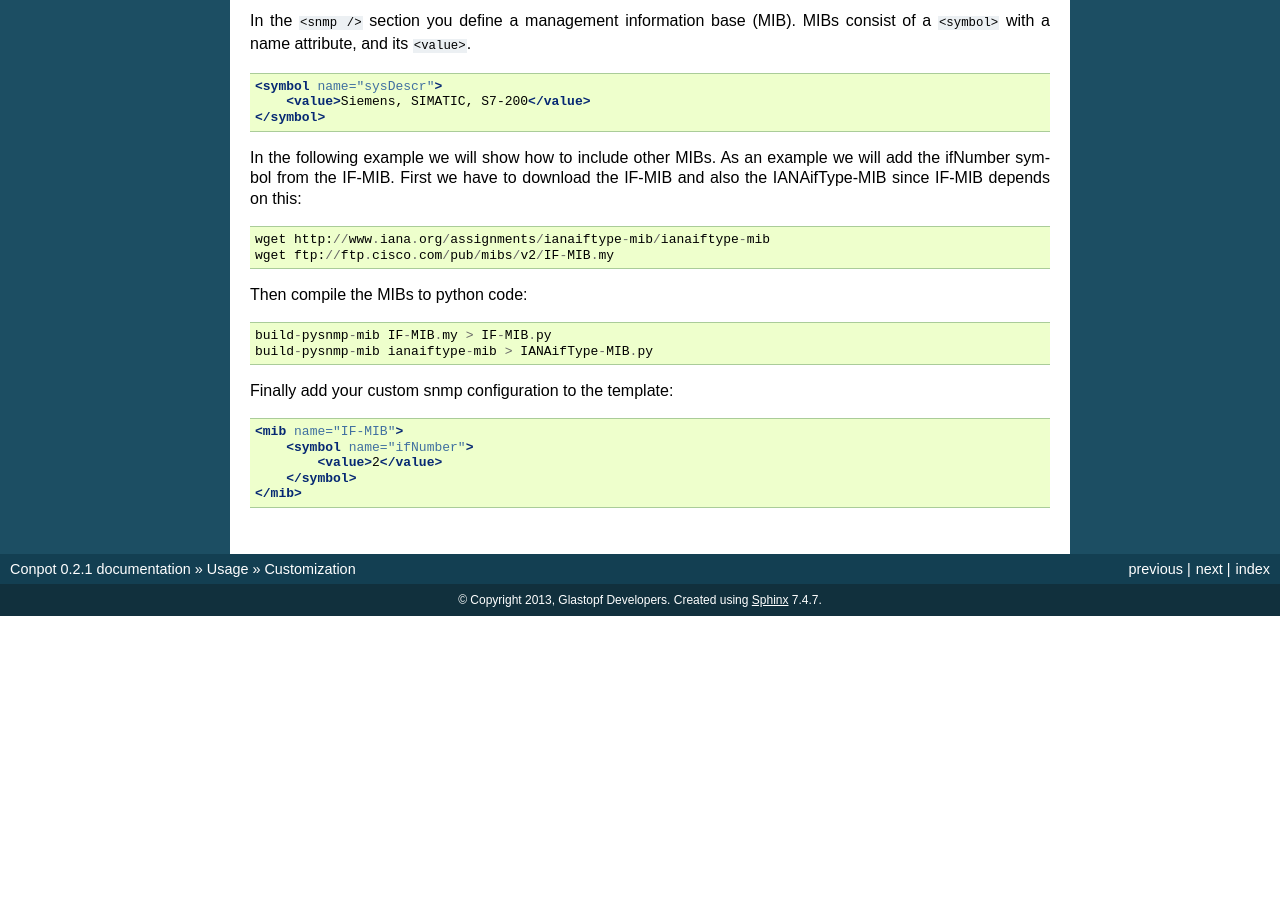
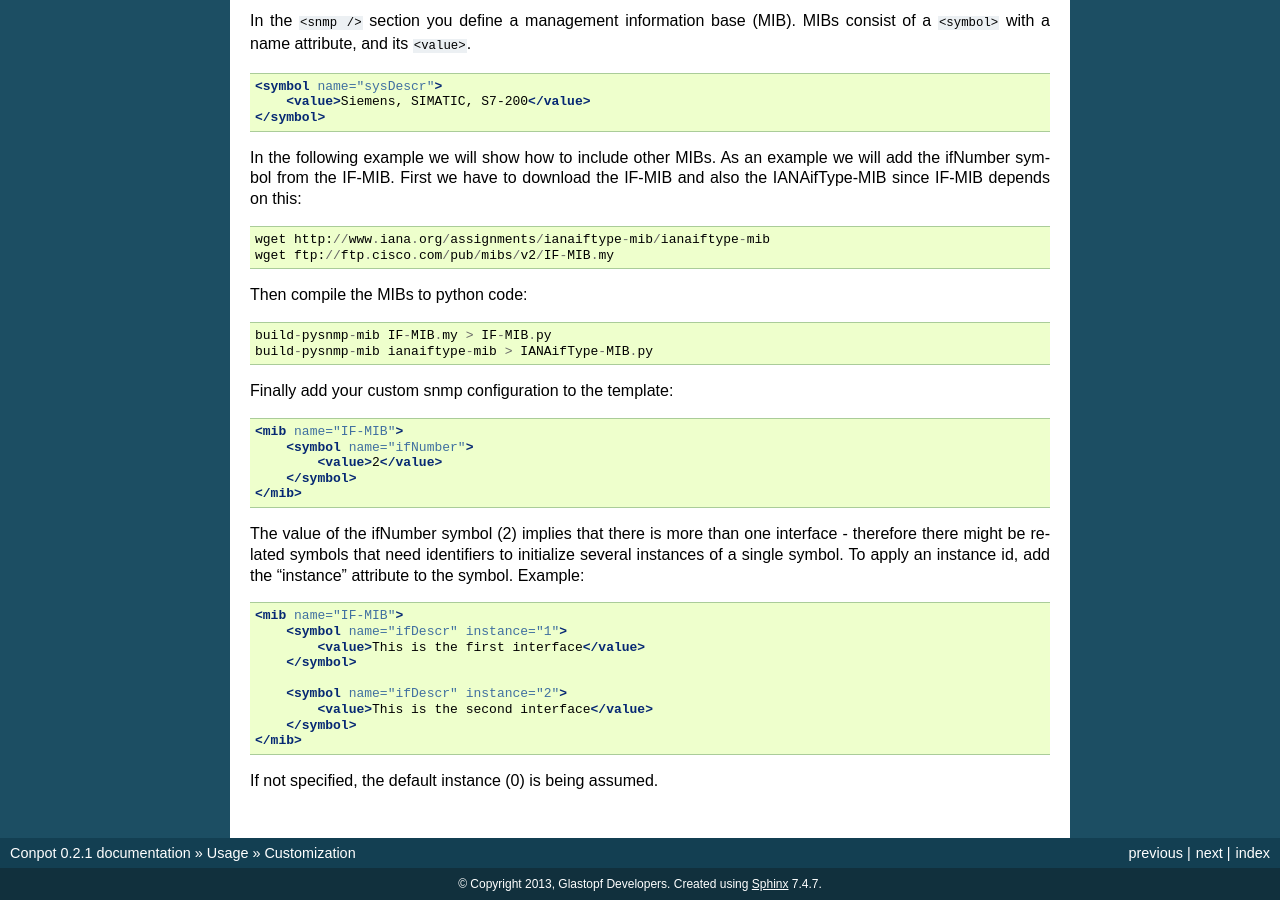
Before and after one commit to logictitans/PLC-conpot, a Sphinx documentation site: the page built from docs/source/usage/usage.rst, in a window 1280 px wide and 900 px high, scrolled down 792 px. Built offline with Sphinx 7.4.7, drawn with Linux system fonts in a browser that asks for light colours; the version number is read from the project's files by our own code; before the commit the page ends 1408 px from its top, so only the background shows below that.

Commit message:
coding style improvements + documentation

```diff
--- a/docs/source/usage/usage.rst
+++ b/docs/source/usage/usage.rst
@@ -73,3 +73,21 @@ Finally add your custom snmp configuration to the template:
                     <value>2</value>
                 </symbol>
             </mib>
+
+The value of the ifNumber symbol (2) implies that there is more than one interface - therefore there might be related
+symbols that need identifiers to initialize several instances of a single symbol. To apply an instance id, add the
+"instance" attribute to the symbol. Example:
+
+.. code-block:: xml
+
+            <mib name="IF-MIB">
+                <symbol name="ifDescr" instance="1">
+                    <value>This is the first interface</value>
+                </symbol>
+
+                <symbol name="ifDescr" instance="2">
+                    <value>This is the second interface</value>
+                </symbol>
+            </mib>
+
+If not specified, the default instance (0) is being assumed.
```
Also changed, not shown: 2 other files.
